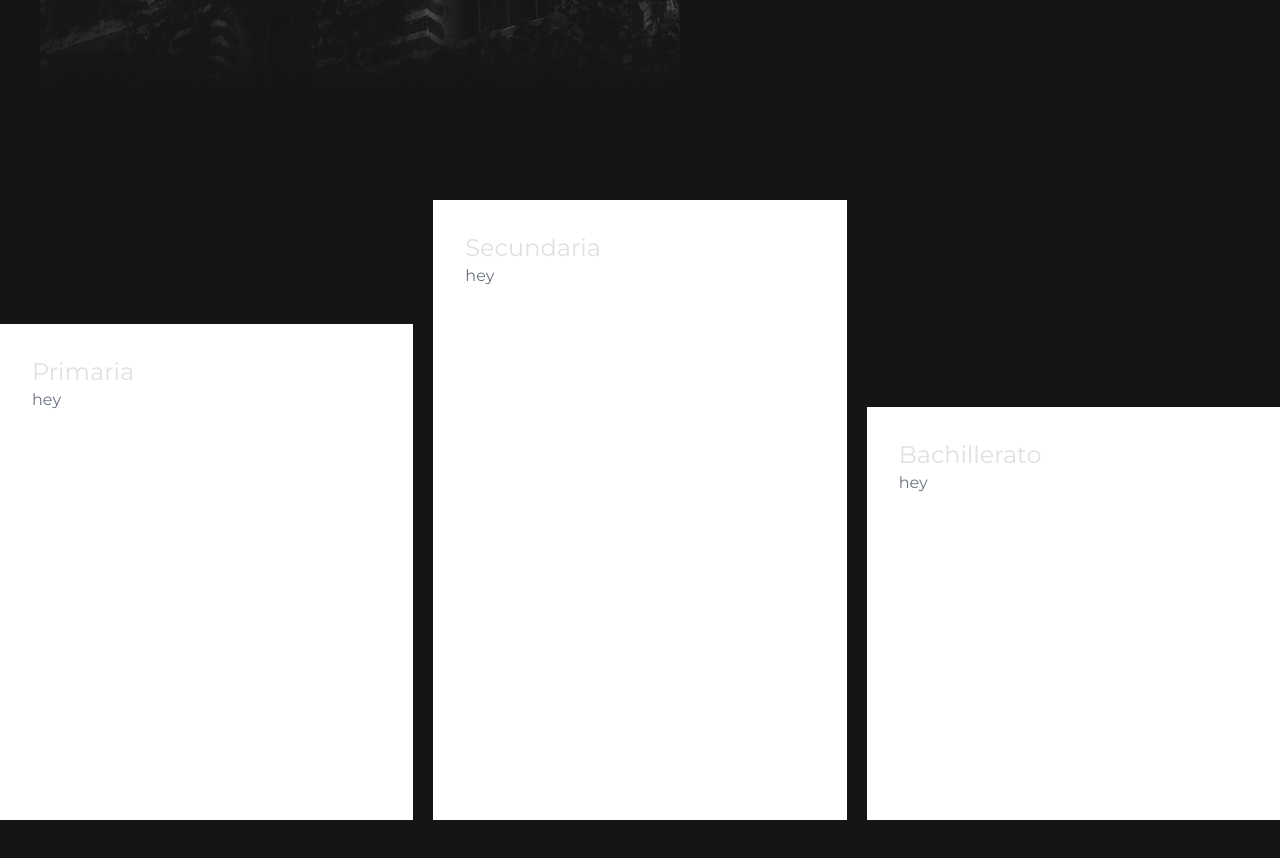
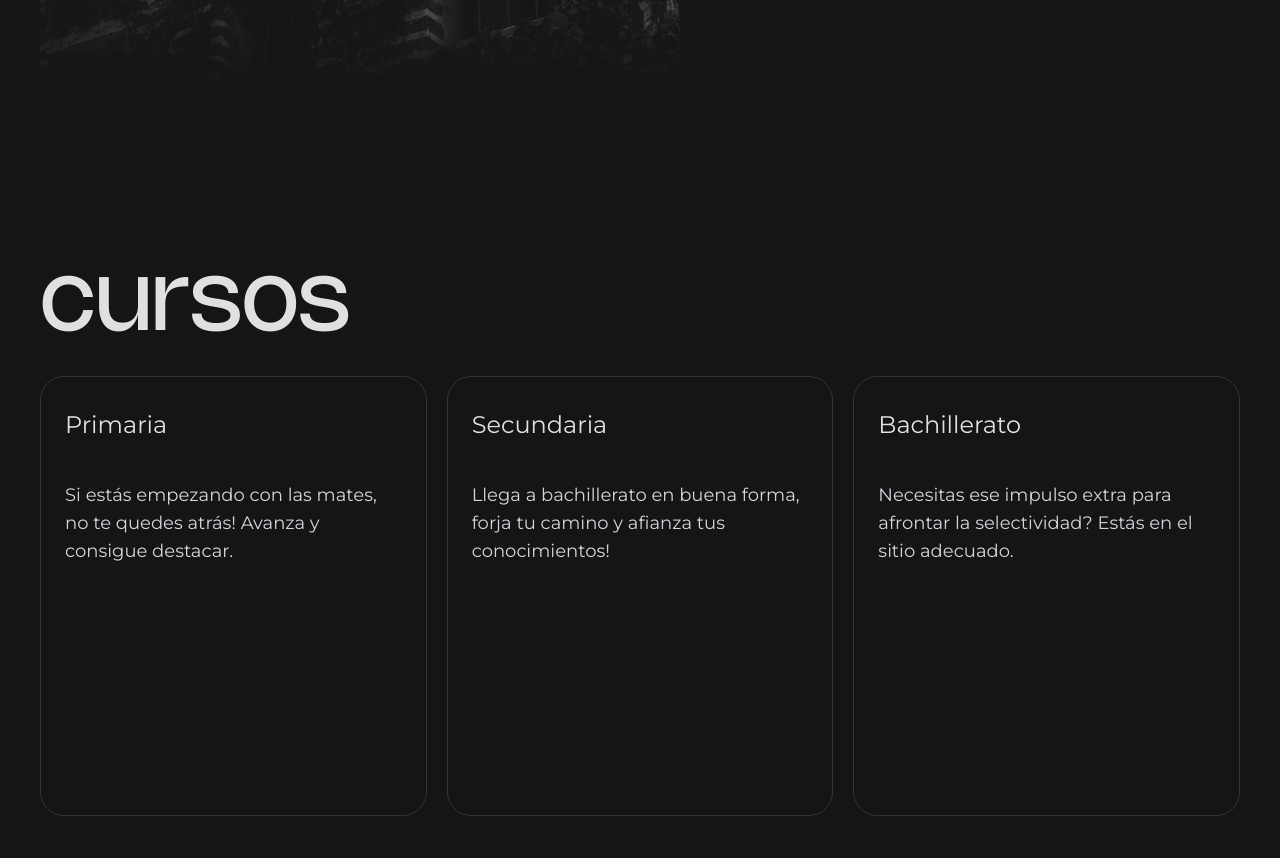
Before and after one commit to alexvloure/flexagono.es, a Next.js app: page / in a window 1280 px wide. Shown: the part 680-1538 px from the top of the page. Built offline with nearby package versions, Linux system fonts and the light colour scheme; a web font is replaced by a local one.

Commit message:
feat: change cards

```diff
--- a/src/app/page.tsx
+++ b/src/app/page.tsx
@@ -13,7 +13,7 @@ export default function Home() {
       <div className="relative min-h-[100svh] bg-[#151515] flex items-end">
         <div className="w-full min-h-[100svh]">
           <div className="w-[95%] min-h-[calc(100svh_-64px)] mt-16 flex items-center mx-auto px-2">
-            <PhotoBg className="max-w-[95%] w-[calc(100%_-32px)] sm:w-[50%] h-[50%] sm:h-[calc(100svh_-64px)] mx-auto sm:mx-[none] mix-blend-color-dodge" />
+            <PhotoBg className="max-w-[95%] w-[calc(100%_-32px)] sm:w-[50%] h-[50%] sm:h-[calc(100svh_-64px)] mx-auto mix-blend-color-dodge" />
             <div className="z-[1] w-full">
               <TextReveal
                 words="Prepárate para subir de nivel tus conocimientos."
@@ -24,23 +24,30 @@ export default function Home() {
           </div>
         </div>
       </div>
-      <div className="flex relative h-[100svh] bg-[#151515]">
-        <div className="w-full h-[80%] self-center flex flex-wrap sm:flex-nowrap sm:flex-row items-start sm:items-end gap-2 md:gap-5 justify-center pb-5">
+      <div className="flex relative h-[calc(100svh_-64px)] w-[95%] mx-auto px-2">
+        <div className="w-full sm:mt-28 flex flex-col">
+          <div
+            className={`text-[2.5rem] md:text-[4rem] lg:text-[5rem] xl:text-[6rem] ${nohemiRegular.className}`}
+          >
+            cursos
+          </div>
+          <div className="w-full h-full flex flex-col lg:flex-row gap-5 pb-10">
             <Card
-            className="w-full sm:w-1/3 h-[40%] sm:h-4/5 bg-white"
+              className="w-full"
               title="Primaria"
-            description="hey"
+              description="Si estás empezando con las mates, no te quedes atrás! Avanza y consigue destacar."
             />
             <Card
-            className="w-[48%] sm:w-1/3 h-[60%] sm:h-full self-stretch bg-white"
+              className="w-full"
               title="Secundaria"
-            description="hey"
+              description="Llega a bachillerato en buena forma, forja tu camino y afianza tus conocimientos!"
             />
             <Card
-            className="w-[48%] sm:w-1/3 h-[60%] sm:h-2/3 self-stretch sm:self-auto bg-white"
+              className="w-full"
               title="Bachillerato"
-            description="hey"
+              description="Necesitas ese impulso extra para afrontar la selectividad? Estás en el sitio adecuado."
             />
+          </div>
         </div>
       </div>
     </div>
--- a/src/components/Card.tsx
+++ b/src/components/Card.tsx
@@ -1,4 +1,4 @@
-import { type Tag } from '@/models/types';
+import { type Tag } from "@/models/types";
 
 type CardProps = {
   title: string;
@@ -10,11 +10,12 @@ type CardProps = {
 export default function Card({ title, description, className }: CardProps) {
   return (
     <div
-      className={`relative overflow-hidden p-8 col-span-4 ${className}`}>
-      <div className="flex justify-between items-center">
-        <span className="text-2xl">{title}</span>
+      className={`relative overflow-hidden py-6 sm:py-8 px-4 sm:px-6 col-span-4 rounded-3xl border-[0.5px] border-[#343434] ${className}`}
+    >
+      <div className="flex flex-col justify-between gap-10">
+        <p className="text-xl sm:text-2xl">{title}</p>
+        <p className="text-gray-300 text-lg">{description}</p>
       </div>
-      <p className="text-gray-500">{description}</p>
     </div>
   );
 }
```
Lines whose indentation alone changed are shown as unchanged.
